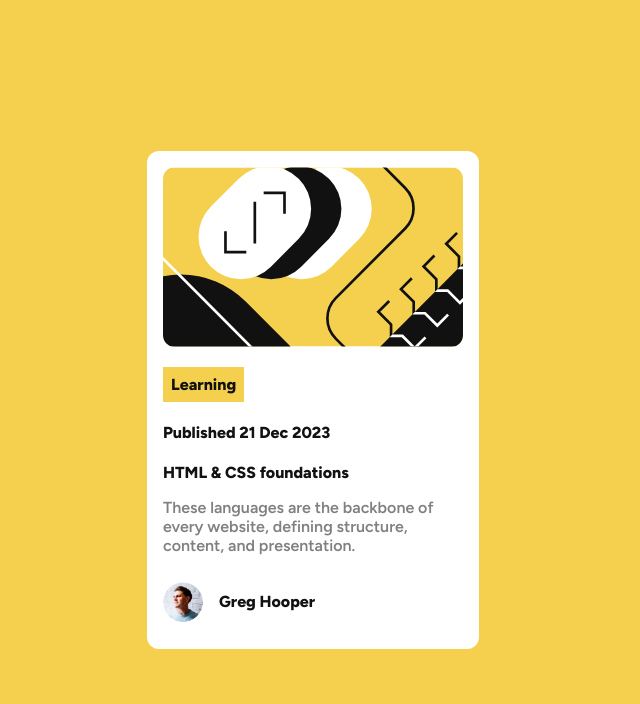
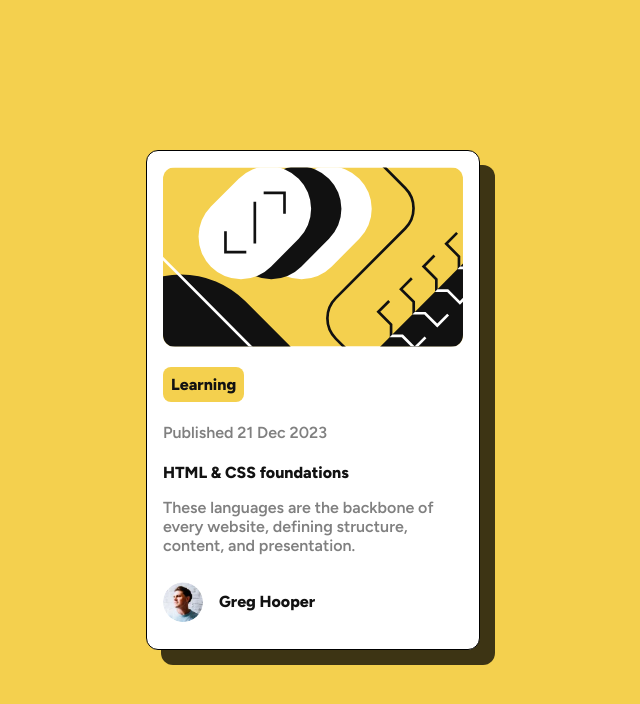
Before and after one commit to ElcanQuliyev/AlgoAcademy-Task5, a plain HTML site: page index.html in a window 1280 px wide. Shown: the whole page, without its empty margins (327-967 px from the left). Drawn offline with Linux system fonts and the light colour scheme.

Commit message:
Task-5 fixed

```diff
--- a/Css/main.css
+++ b/Css/main.css
@@ -15,6 +15,8 @@ div.flex {
         padding: 16px;
         border-radius: 12px;
         width: 300px;
+        border: 1px solid black;
+        box-shadow: 15px 15px 0px 0px rgba(0, 0, 0, 0.75);
 
         img {
             width: 100%;
@@ -29,11 +31,13 @@ div.flex {
                 display: inline-block;
                 margin-top: 16px;
                 color: hsl(0, 0%, 7%);
+                border-radius: 8px;
             }
 
             h4 {
-                color: hsl(0, 0%, 7%);
-                font-weight: 800;
+                color: hsl(0, 0%, 50%);
+                ;
+                font-weight: 600;
             }
 
             a.link {
@@ -43,6 +47,10 @@ div.flex {
                 display: inline-block;
                 text-decoration: none;
                 margin: 0px;
+            }
+
+            a.link:hover {
+                color: hsl(47, 88%, 63%);
             }
 
             p {
@@ -64,12 +72,9 @@ div.flex {
 
                 h4 {
                     font-weight: 800;
+                    color: hsl(0, 0%, 7%);
                 }
             }
         }
-
-        a.link:hover {
-            color: hsl(47, 88%, 63%);
-        }
     }
 }
```
